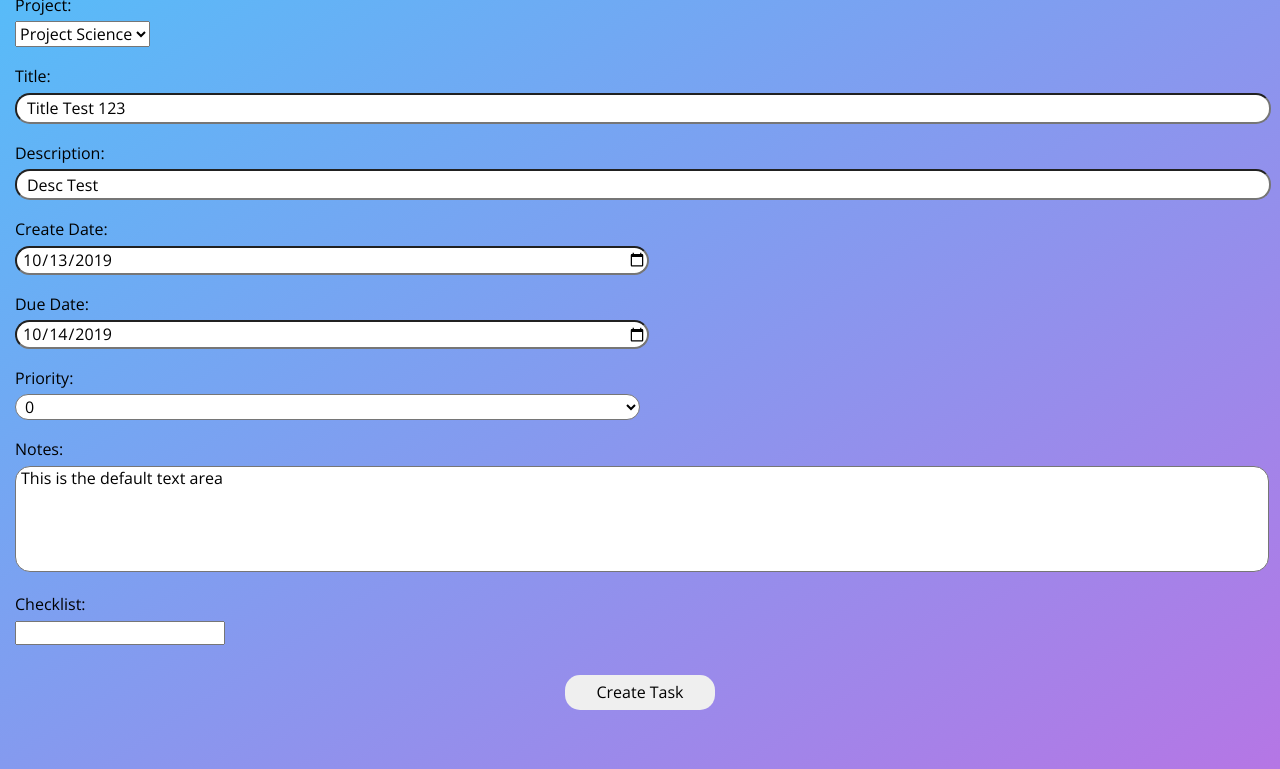
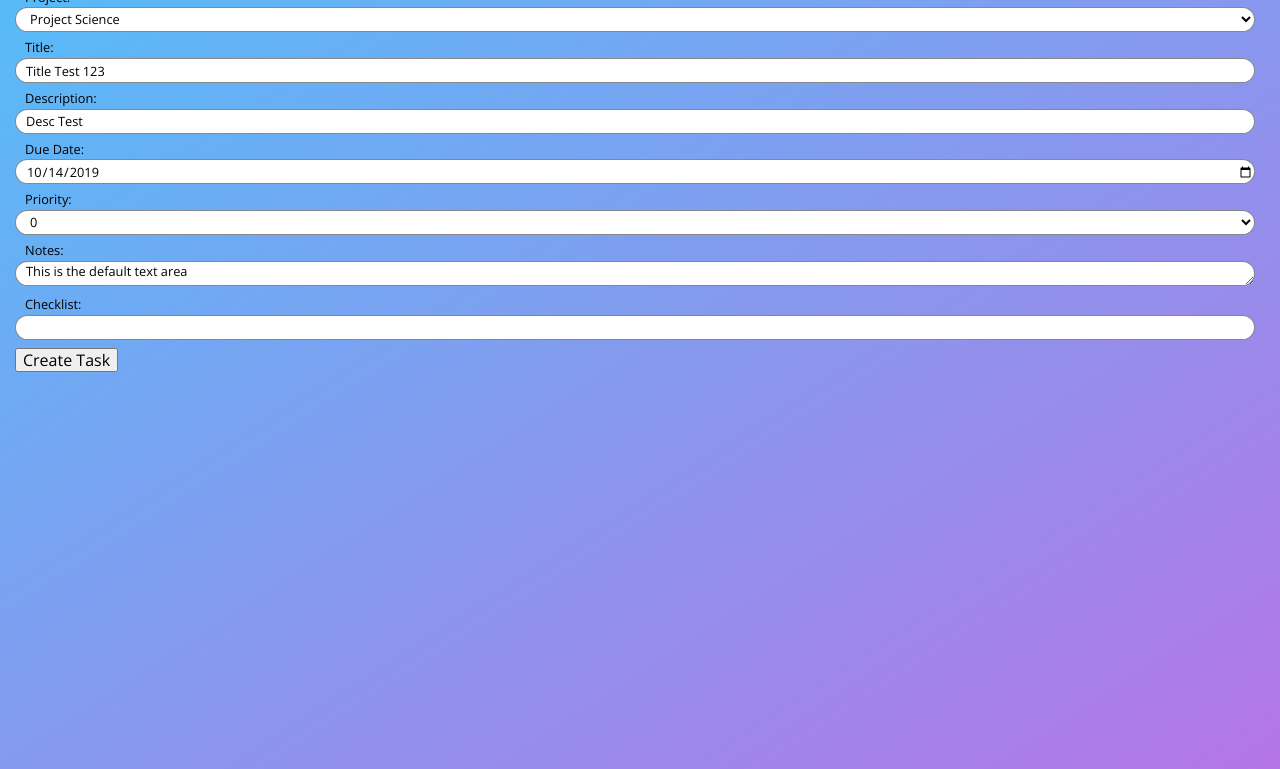
Before and after one commit to martink-rsa/ToDoList, a website built with webpack: page dist/index.html in a window 1280 px wide. Shown: the part 61-830 px from the top of the page. Built offline with nearby package versions, Linux system fonts and the light colour scheme.

Commit message:
Settings window CSS cleaned

```diff
--- a/src/assets/css/style.css
+++ b/src/assets/css/style.css
@@ -128,103 +128,31 @@ h1, h2, h3, h4, h5, h6 {
 }
 
 .task-settings {
-  margin: 20px 0 0 0;
+  margin: 8px 0 0 0;
 }
 
 .task-settings-heading {
-  margin-bottom: 7px;
+  margin-bottom: 3px;
+  padding-left: 10px;
+  font-size: 0.8em;
 }
 
 
-.control-task-settings {
+input, select, textarea {
   height: var(--task-settings-input-height);
   width: calc(100% - 10px);
+  border: 1px solid rgba(56, 56, 56, 0.596);
   border-radius: var(--task-settings-border-radius);
   padding-left: 10px;
   background: white;
+  font-size: 0.8em;
+  box-sizing: border-box;
+  -moz-box-sizing: border-box;
+  -webkit-box-sizing: border-box;
 }
 
-
-.select-task-settings-project {
-  width: 100%;
-  border-radius: var(--task-settings-border-radius);
-  background: white;
-  padding-left: 5px;
-}
-
-.task-settings-title-container {
-}
-
-.task-settings-title {
-
-}
-
-.task-settings-input-container {
-}
-
-.input-task-settings {
-  height: var(--task-settings-input-height);
-  width: calc(100% - 10px);
-  border-radius: var(--task-settings-border-radius);
-  padding-left: 10px;
-}
-
-.input-task-settings-date {
-  height: var(--task-settings-input-height);
+.width-50-percent {
   width: 50%;
-  padding-left: 5px;
-  border-radius: var(--task-settings-border-radius);
-}
-
-.task-settings-priority-container {
-
-}
-
-.select-task-settings-priority {
-  width: 50%;
-  border-radius: var(--task-settings-border-radius);
-  background: white;
-  padding-left: 5px;
-}
-
-.task-settings-notes-container {
-
-}
-
-.task-settings-notes {
-
-}
-
-.task-settings-input-notes-container {
-}
-
-.textarea-task-settings-input-notes {
-  height: 100px;
-  width: calc(100% - 5px);
-  padding-left: 5px;
-  resize: none;
-  border-radius: var(--task-settings-border-radius);
-}
-
-.task-settings-checklist-container {
-
-}
-
-.task-settings-completed-container{
-
-}
-
-.task-settings-submit-task {
-  align-self: center;
-  margin-top: 30px;
-}
-
-.btn-task-setting-submit {
-  border-radius: 15px;
-  height: 35px;
-  width: 150px;
-  border: none;
-  outline: none;
 }
 /* END - Task item as an individual */
 
--- a/src/modules/ToDoList/DOMController.js
+++ b/src/modules/ToDoList/DOMController.js
@@ -98,7 +98,6 @@ const DOMController = () => {
     tempTask.project = document.getElementById('settings-input-project').value;
     tempTask.title = document.getElementById('settings-input-title').value;
     tempTask.desc = document.getElementById('settings-input-desc').value;
-    tempTask.dateCreate = document.getElementById('settings-input-date-create').value;
     tempTask.dateDue = document.getElementById('settings-input-date-due').value;
     tempTask.priority = document.getElementById('settings-input-priority').value;
     tempTask.notes = document.getElementById('settings-input-notes').value;
```
Also changed, not shown: dist/bundle.js, dist/index.html.
